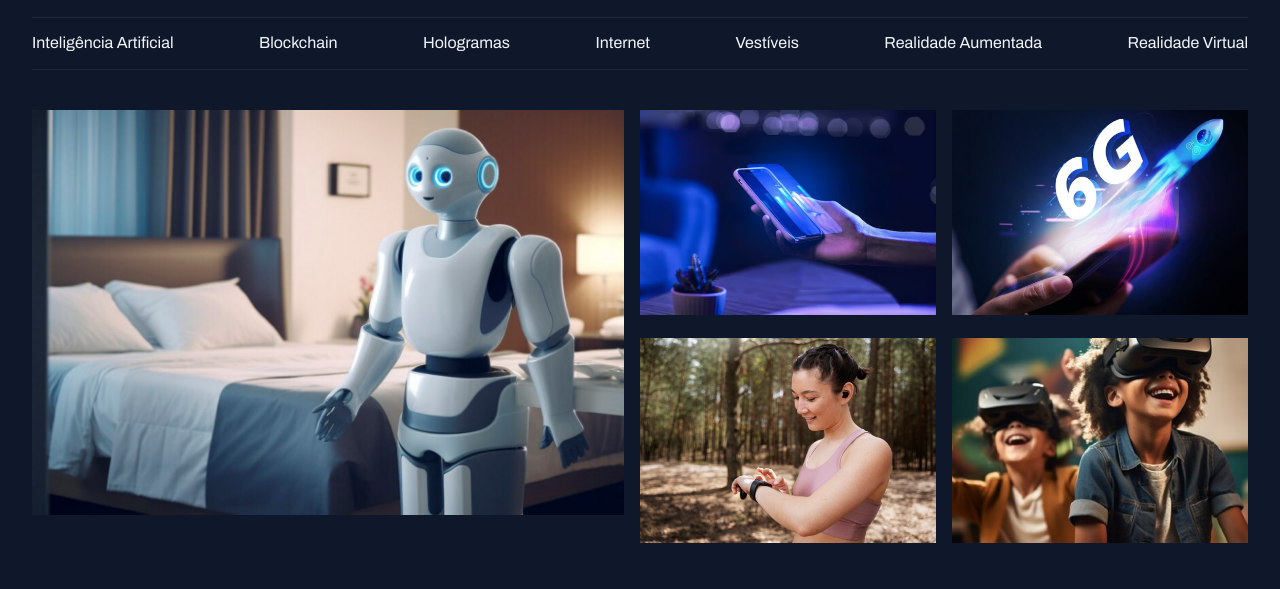
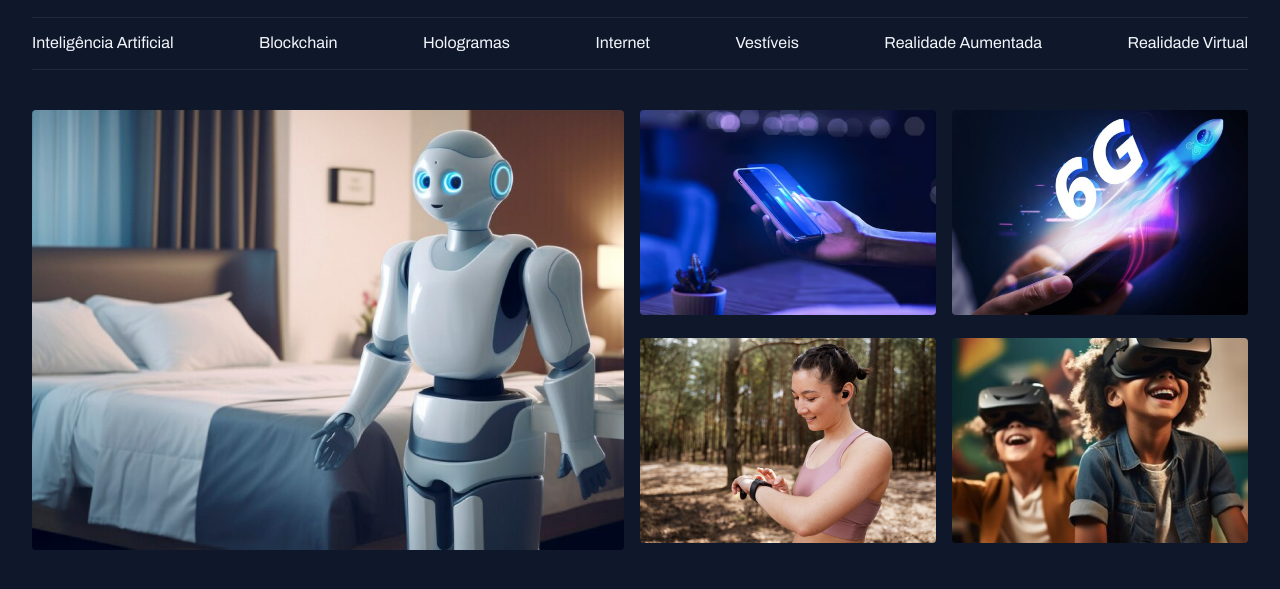
Before and after one commit to gisellenicolaucwb/Projeto_portal_de_not-cias_2, a plain HTML site: page index.html in a window 1280 px wide. Shown: the part 45-634 px from the top of the page. Drawn offline with Linux system fonts and the light colour scheme; files whose address does not match are found by name.

Commit message:
estruturando a seção destaques

```diff
--- a/styles/index.css
+++ b/styles/index.css
@@ -1,3 +1,4 @@
 @import url(global.css);
 @import url(utility.css);
 @import url(header.css);
+@import url(sections.css);
--- /dev/null
+++ b/styles/sections.css
@@ -0,0 +1,7 @@
+#featured{
+  img{
+    height: 100%;
+    object-fit: cover;
+    border-radius: 4px;
+  }
+}
```
